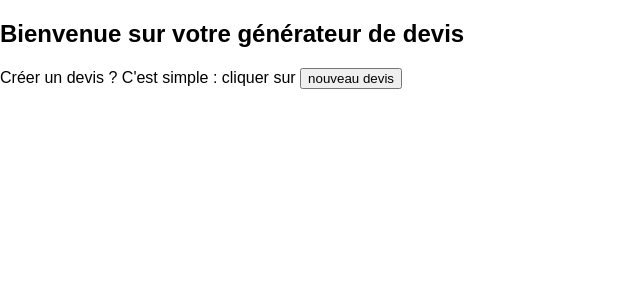
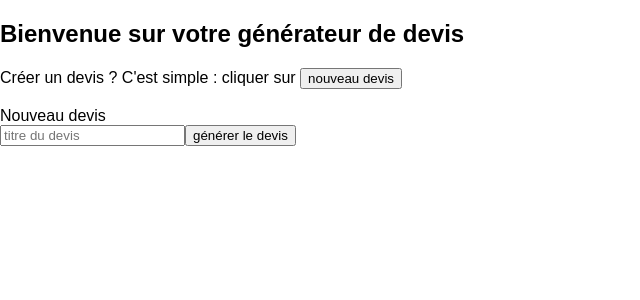
Before and after one commit to codeconcept/reacstimate, a React (Create React App) app: page / in a window 1280 px wide. Shown: the top 300 px of the page, without its empty margins (0-640 px from the left). Built offline with nearby package versions, Linux system fonts and the light colour scheme.

Commit message:
simple form

```diff
--- a/src/App.js
+++ b/src/App.js
@@ -1,19 +1,26 @@
 import React, { Component } from 'react';
 import Info from './components/info';
+import EstimateForm from './components/estimateForm';
 import './App.css';
 
 class App extends Component {
   state = {
     isInCreationMode: false
   }
+
   handleNewEstimate = evt => {
     console.log(evt);
+    this.setState({ isInCreationMode: !this.state.isInCreationMode });
 
   };
 
   render() {
     return (
-      <Info />
+      <div>
+        <Info />
+        <br/>
+        <EstimateForm />
+      </div>
     );
   }
 }
--- /dev/null
+++ b/src/components/estimateForm.jsx
@@ -0,0 +1,24 @@
+import React, { Component } from 'react';
+
+class EstimateForm extends Component {
+  state = {  }
+
+  handleSubmit = evt => {
+    evt.preventDefault();
+    console.log('généré');
+  };
+
+  render() {
+    return (
+      <React.Fragment>
+        <div>Nouveau devis</div>
+        <form onSubmit={this.handleSubmit}>
+          <input type="text" name="estimate-title" placeholder="titre du devis" />
+          <button>générer le devis</button>
+        </form>
+      </React.Fragment>
+    );
+  }
+}
+
+export default EstimateForm;
```
